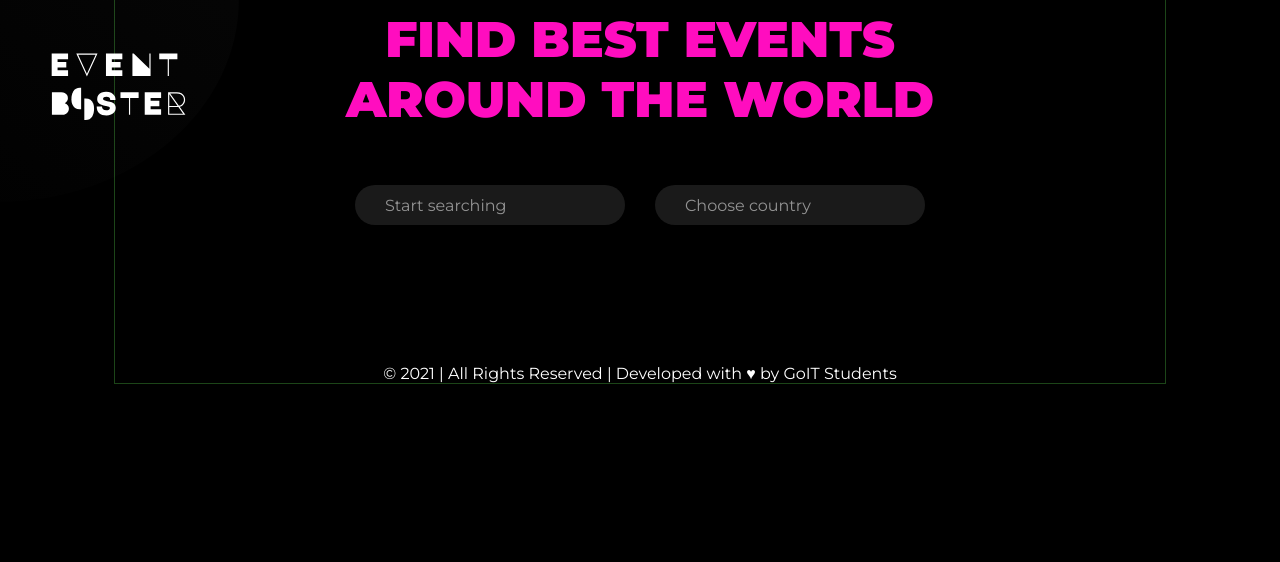
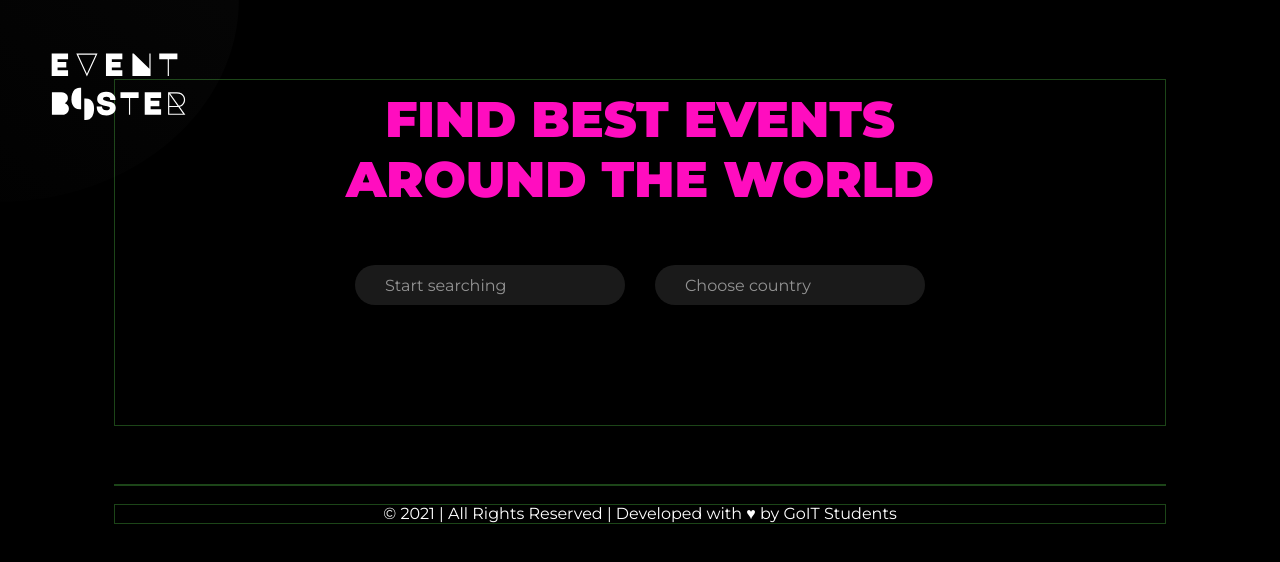
Before and after one commit to Helen0105/event-booster, a website built with Parcel: page src/index.html in a window 1280 px wide. Built offline with nearby package versions, Linux system fonts and the light colour scheme; no server answers.

Commit message:
div with container

```diff
--- a/src/index.html
+++ b/src/index.html
@@ -20,8 +20,9 @@
 <body>
 
 
-    <div class="container">
-        <header>
+
+    <header class="header">
+        <div class="container">
             <a href="./index.html" class="header__link"><img src="./images/logo.svg" alt="" class="header__image" /></a>
             <h1 class="header__title">FIND BEST EVENTS AROUND THE WORLD</h1>
 
@@ -42,13 +43,23 @@
                     <ul class="country-list"></ul>
                 </div>
             </form>
-        </header>
+        </div>
+    </header>
+    <section class="cards">
+        <div class="container">
+        <ul class="cards-container"></ul>
+        <div class="observer"></div>
+        </div>
+    </section>
 
-        <ul class="cards-container"></ul>
+    <footer class="footer">
+        <div class="container">
+        <span class="footer">© 2021 | All Rights Reserved | Developed with ♥ by GoIT Students</span>
+        </div>
+    </footer>
 
-        <span class="footer">© 2021 | All Rights Reserved | Developed with ♥ by GoIT Students</span>
-        <div class="observer"></div>
-    </div>
+
+
     <script type="module" src="./main.js"></script>
 </body>
 
```
